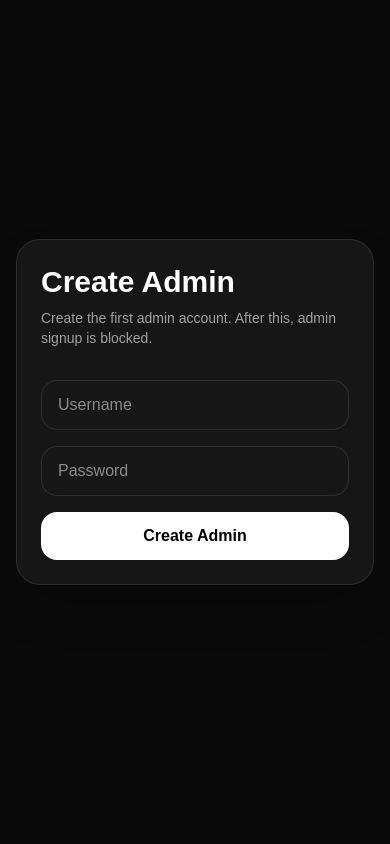
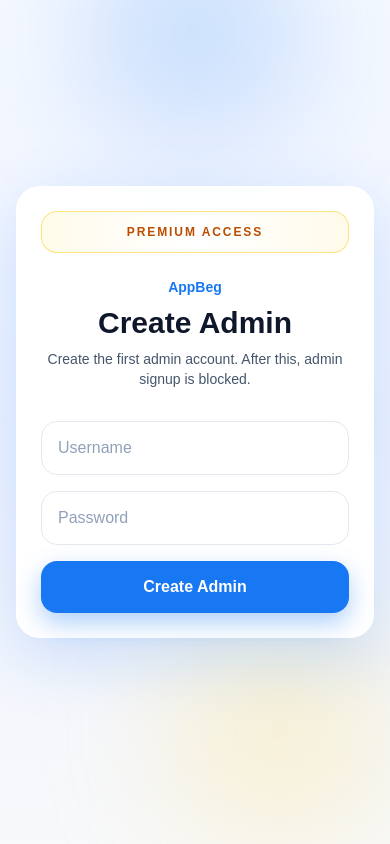
Before and after one commit to Lullaby47/appbeg, a Next.js app: page /login in a window 390 px wide. Built offline with nearby package versions, Linux system fonts and the light colour scheme; no server answers; the database is empty.

Commit message:
redesign login page mobile casino theme

```diff
--- a/app/login/page.tsx
+++ b/app/login/page.tsx
@@ -177,26 +177,43 @@ export default function LoginPage() {
 
   if (adminExists === null) {
     return (
-      <main className="flex min-h-screen items-center justify-center bg-neutral-950 text-white">
-        <p className="text-sm text-neutral-400">Loading...</p>
+      <main className="flex min-h-screen items-center justify-center bg-gradient-to-b from-[#f6f9ff] via-[#eef3ff] to-[#f8f9fb] px-4">
+        <div className="w-full max-w-sm rounded-3xl border border-white/80 bg-white/90 p-8 text-center shadow-[0_18px_50px_rgba(24,119,242,0.14)] backdrop-blur">
+          <p className="text-sm font-medium text-slate-600">Loading...</p>
+        </div>
       </main>
     );
   }
 
   return (
-    <main className="min-h-screen bg-neutral-950 px-4 py-8 text-white">
-      <div className="mx-auto flex min-h-[90vh] max-w-md items-center justify-center">
-        <div className="w-full rounded-3xl border border-white/10 bg-white/5 p-6 shadow-2xl">
+    <main className="relative min-h-screen overflow-hidden bg-gradient-to-b from-[#f6f9ff] via-[#eef3ff] to-[#f8f9fb] px-4 py-8 text-slate-900">
+      <div className="pointer-events-none absolute inset-0">
+        <div className="absolute -top-20 left-1/2 h-56 w-56 -translate-x-1/2 rounded-full bg-[#1877f2]/20 blur-3xl" />
+        <div className="absolute bottom-0 right-0 h-56 w-56 rounded-full bg-amber-300/20 blur-3xl" />
+      </div>
+
+      <div className="relative mx-auto flex min-h-[90vh] max-w-[420px] items-center justify-center">
+        <div className="w-full rounded-3xl border border-white/90 bg-white/95 p-6 shadow-[0_20px_65px_rgba(24,119,242,0.18)] backdrop-blur-sm sm:p-7">
+          <div className="mb-6 rounded-2xl border border-amber-300/60 bg-gradient-to-r from-amber-50 via-white to-amber-50 px-4 py-3">
+            <p className="text-center text-xs font-semibold uppercase tracking-[0.16em] text-amber-700">
+              Premium Access
+            </p>
+          </div>
+
           {!adminExists ? (
             <>
-              <div className="mb-8">
-                <h1 className="text-3xl font-bold">Create Admin</h1>
-                <p className="mt-2 text-sm text-neutral-400">
+              <div className="mb-8 text-center">
+                <p className="text-sm font-bold text-[#1877f2]">AppBeg</p>
+                <h1 className="mt-2 text-3xl font-bold text-slate-900">Create Admin</h1>
+                <p className="mt-2 text-sm text-slate-600">
                   Create the first admin account. After this, admin signup is blocked.
                 </p>
               </div>
 
               <form onSubmit={handleCreateAdmin} className="space-y-4">
+                <label htmlFor="admin-username" className="sr-only">
+                  Username
+                </label>
                 <input
                   id="admin-username"
                   name="username"
@@ -205,9 +222,12 @@ export default function LoginPage() {
                   required
                   placeholder="Username"
                   autoComplete="username"
-                  className="w-full rounded-2xl border border-white/10 bg-neutral-900 px-4 py-3 outline-none focus:border-white/30"
+                  className="w-full rounded-2xl border border-slate-200 bg-white px-4 py-3.5 text-base text-slate-900 outline-none transition-all placeholder:text-slate-400 focus:border-[#1877f2] focus:ring-4 focus:ring-[#1877f2]/15"
                 />
 
+                <label htmlFor="admin-password" className="sr-only">
+                  Password
+                </label>
                 <input
                   id="admin-password"
                   name="password"
@@ -218,18 +238,18 @@ export default function LoginPage() {
                   minLength={6}
                   placeholder="Password"
                   autoComplete="new-password"
-                  className="w-full rounded-2xl border border-white/10 bg-neutral-900 px-4 py-3 outline-none focus:border-white/30"
+                  className="w-full rounded-2xl border border-slate-200 bg-white px-4 py-3.5 text-base text-slate-900 outline-none transition-all placeholder:text-slate-400 focus:border-[#1877f2] focus:ring-4 focus:ring-[#1877f2]/15"
                 />
 
                 {error && (
-                  <p className="rounded-2xl bg-red-500/10 p-3 text-sm text-red-400">
+                  <p className="rounded-2xl border border-red-200 bg-red-50 p-3 text-sm font-medium text-red-600">
                     {error}
                   </p>
                 )}
 
                 <button
                   disabled={loading}
-                  className="w-full rounded-2xl bg-white px-4 py-3 font-semibold text-black disabled:opacity-60"
+                  className="w-full rounded-2xl bg-[#1877f2] px-4 py-3.5 font-semibold text-white shadow-[0_10px_25px_rgba(24,119,242,0.35)] transition-all hover:bg-[#166ee0] active:translate-y-[1px] disabled:opacity-60"
                 >
                   {loading ? 'Creating...' : 'Create Admin'}
                 </button>
@@ -237,14 +257,18 @@ export default function LoginPage() {
             </>
           ) : (
             <>
-              <div className="mb-8">
-                <h1 className="text-3xl font-bold">Login</h1>
-                <p className="mt-2 text-sm text-neutral-400">
-                  Enter your username and password.
+              <div className="mb-8 text-center">
+                <p className="text-sm font-bold text-[#1877f2]">AppBeg</p>
+                <h1 className="mt-2 text-3xl font-bold text-slate-900">Welcome Back</h1>
+                <p className="mt-2 text-sm text-slate-600">
+                  Sign in to continue
                 </p>
               </div>
 
               <form onSubmit={handleLogin} className="space-y-4">
+                <label htmlFor="login-username" className="sr-only">
+                  Username
+                </label>
                 <input
                   id="login-username"
                   name="username"
@@ -253,9 +277,12 @@ export default function LoginPage() {
                   required
                   placeholder="Username"
                   autoComplete="username"
-                  className="w-full rounded-2xl border border-white/10 bg-neutral-900 px-4 py-3 outline-none focus:border-white/30"
+                  className="w-full rounded-2xl border border-slate-200 bg-white px-4 py-3.5 text-base text-slate-900 outline-none transition-all placeholder:text-slate-400 focus:border-[#1877f2] focus:ring-4 focus:ring-[#1877f2]/15"
                 />
 
+                <label htmlFor="login-password" className="sr-only">
+                  Password
+                </label>
                 <input
                   id="login-password"
                   name="password"
@@ -266,21 +293,37 @@ export default function LoginPage() {
                   minLength={6}
                   placeholder="Password"
                   autoComplete="current-password"
-                  className="w-full rounded-2xl border border-white/10 bg-neutral-900 px-4 py-3 outline-none focus:border-white/30"
+                  className="w-full rounded-2xl border border-slate-200 bg-white px-4 py-3.5 text-base text-slate-900 outline-none transition-all placeholder:text-slate-400 focus:border-[#1877f2] focus:ring-4 focus:ring-[#1877f2]/15"
                 />
 
                 {error && (
-                  <p className="rounded-2xl bg-red-500/10 p-3 text-sm text-red-400">
+                  <p className="rounded-2xl border border-red-200 bg-red-50 p-3 text-sm font-medium text-red-600">
                     {error}
                   </p>
                 )}
 
                 <button
                   disabled={loading}
-                  className="w-full rounded-2xl bg-white px-4 py-3 font-semibold text-black disabled:opacity-60"
+                  className="w-full rounded-2xl bg-[#1877f2] px-4 py-3.5 font-semibold text-white shadow-[0_10px_25px_rgba(24,119,242,0.35)] transition-all hover:bg-[#166ee0] active:translate-y-[1px] disabled:opacity-60"
                 >
                   {loading ? 'Logging in...' : 'Login'}
                 </button>
+
+                <div className="flex items-center justify-between px-1 pt-1 text-sm">
+                  <button
+                    type="button"
+                    className="font-medium text-[#1877f2] transition-colors hover:text-[#0f5cc7]"
+                  >
+                    Forgot password?
+                  </button>
+                  <button
+                    type="button"
+                    onClick={() => router.push('/signup')}
+                    className="font-medium text-slate-500 transition-colors hover:text-slate-700"
+                  >
+                    Create account
+                  </button>
+                </div>
               </form>
             </>
           )}
```
